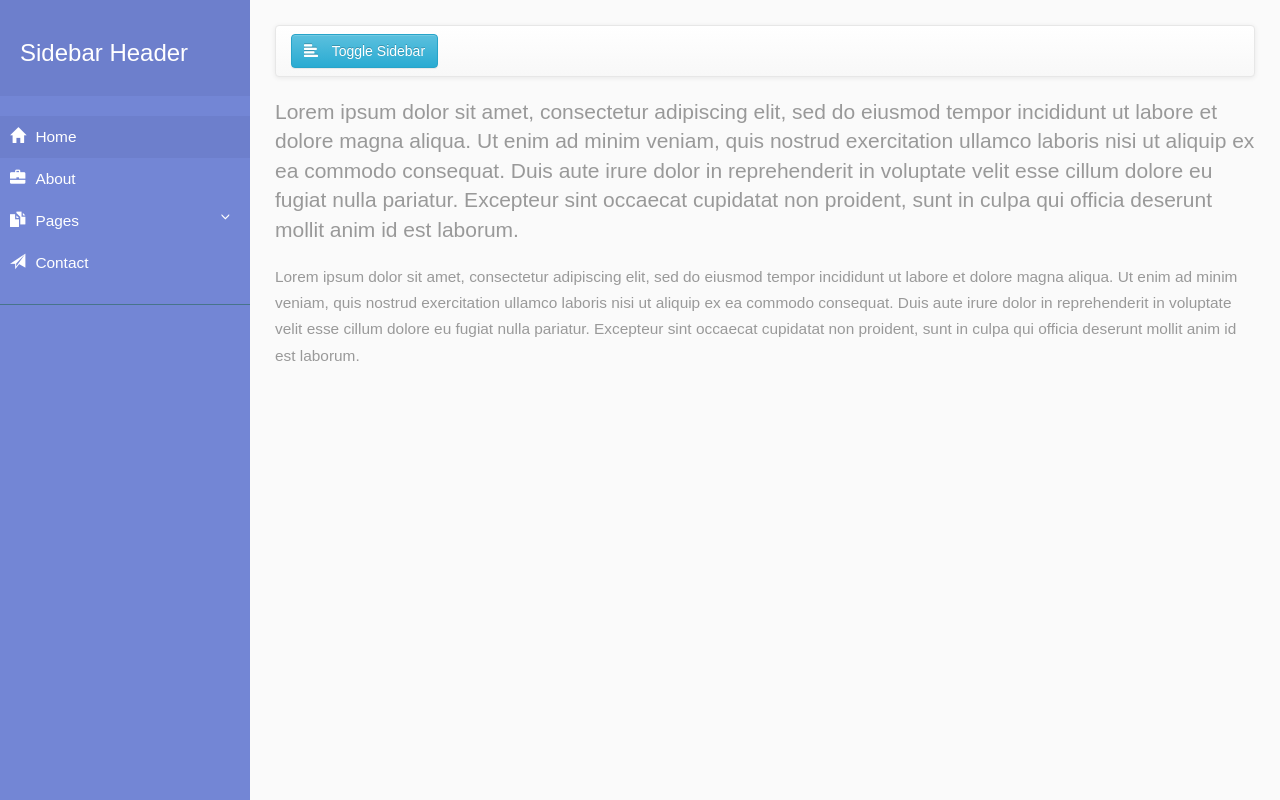
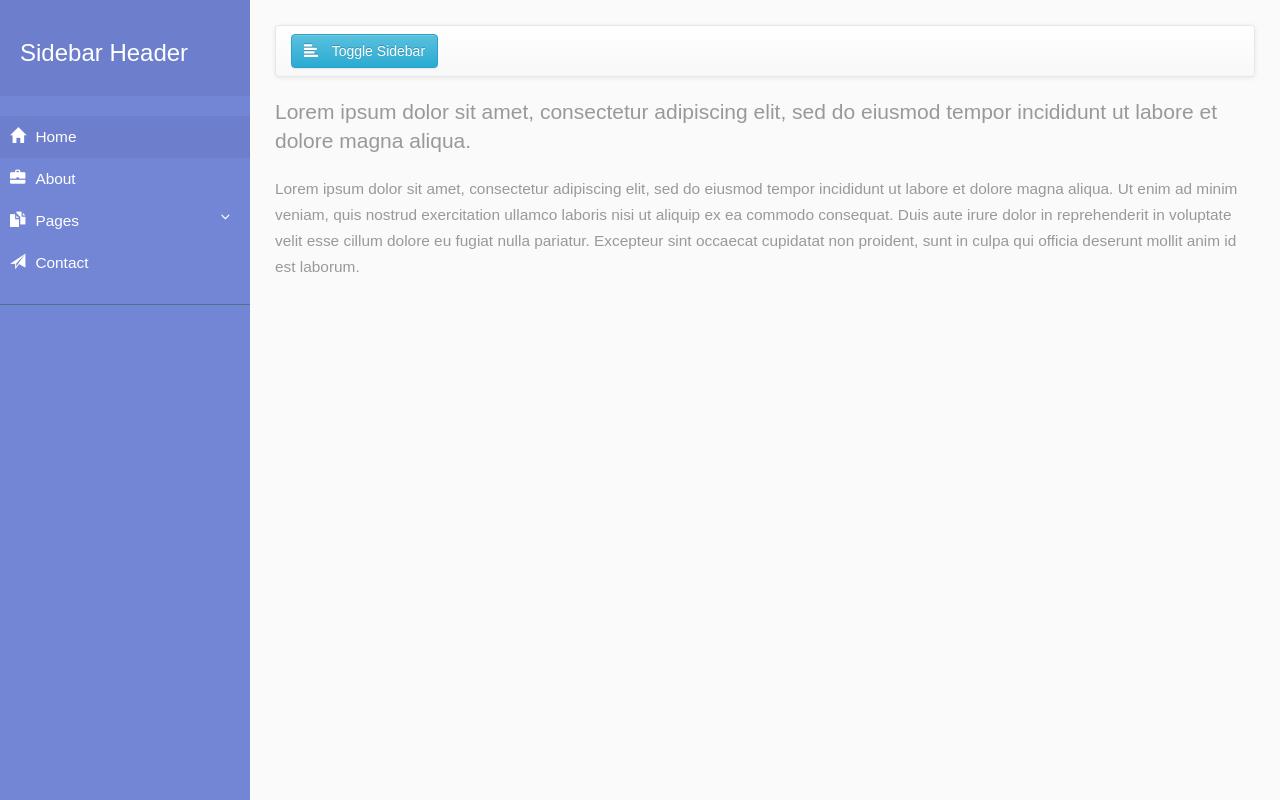
Before and after one commit to mschwager/py-httptemplate, a Python web app: template src/templates/index.html in a window 1280 px wide. Run offline with Jinja, Linux system fonts and the light colour scheme; the template is opened without the code that fills it, so the values that code supplies are empty; some libraries are stand-ins or nearby versions.

Commit message:
Shorten index page lead paragraph

```diff
--- a/src/templates/index.html
+++ b/src/templates/index.html
@@ -5,9 +5,6 @@
 
     <p class="lead">
         Lorem ipsum dolor sit amet, consectetur adipiscing elit, sed do eiusmod tempor incididunt ut labore et dolore magna aliqua.
-        Ut enim ad minim veniam, quis nostrud exercitation ullamco laboris nisi ut aliquip ex ea commodo consequat.
-        Duis aute irure dolor in reprehenderit in voluptate velit esse cillum dolore eu fugiat nulla pariatur.
-        Excepteur sint occaecat cupidatat non proident, sunt in culpa qui officia deserunt mollit anim id est laborum.
     </p>
 
     <p>
```
